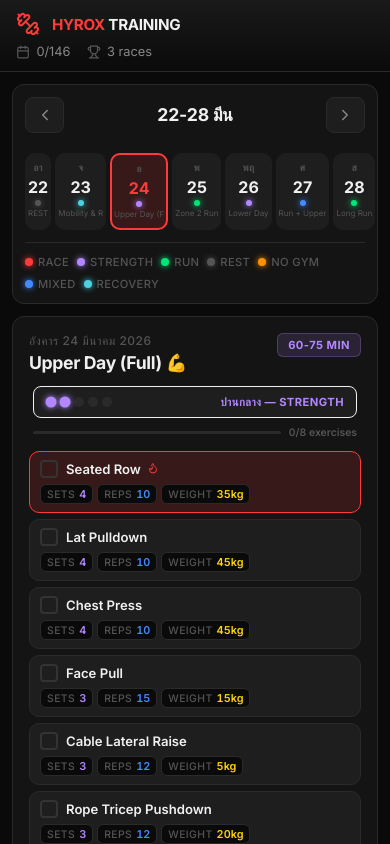
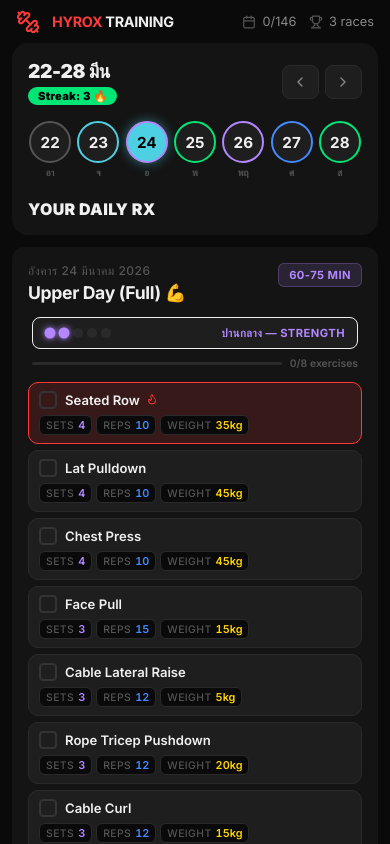
Before and after one commit to PiNocPie/hyrox-calendar, a React (Create React App) app: page / in a window 390 px wide. Shown: the top 844 px of the page. Built offline with nearby package versions, Linux system fonts and the light colour scheme; a web font is replaced by a local one.

Commit message:
Redesign mobile UI: circle week view, streak counter, daily RX style

```diff
--- a/src/App.css
+++ b/src/App.css
@@ -809,124 +809,190 @@ body {
   font-weight: 700;
 }
 
-/* ====== Week View (Mobile) ====== */
-.week-grid {
+/* ====== Mobile Date Header ====== */
+.mobile-date-header {
+  display: flex;
+  justify-content: space-between;
+  align-items: center;
+  margin-bottom: 1rem;
+}
+
+.mobile-date-info h2 {
+  font-size: 1.2rem;
+  font-weight: 800;
+  letter-spacing: -0.02em;
+}
+
+.streak-badge {
+  display: inline-block;
+  margin-top: 4px;
+  background: var(--success);
+  color: #000;
+  font-size: 0.7rem;
+  font-weight: 800;
+  padding: 2px 10px;
+  border-radius: 12px;
+  letter-spacing: 0.02em;
+}
+
+.mobile-nav {
+  display: flex;
+  gap: 6px;
+}
+
+.mobile-rx-label {
+  margin-top: 1.25rem;
+  font-size: 1rem;
+  font-weight: 800;
+  letter-spacing: 0.02em;
+  color: var(--text);
+}
+
+/* ====== Week Circles (Mobile) ====== */
+.week-circles {
   display: grid;
   grid-template-columns: repeat(7, 1fr);
   gap: 4px;
+  justify-items: center;
 }
 
-.week-day {
+.week-day-circle {
   display: flex;
   flex-direction: column;
   align-items: center;
-  gap: 3px;
-  padding: 8px 2px;
-  border-radius: 10px;
-  border: 1px solid transparent;
+  gap: 4px;
   cursor: pointer;
-  transition: all 0.15s;
-  position: relative;
-  min-height: 72px;
+  -webkit-tap-highlight-color: transparent;
 }
 
-.week-day.has-workout {
+.week-day-circle:active .circle-ring {
+  transform: scale(0.9);
+}
+
+.circle-ring {
+  width: 42px;
+  height: 42px;
+  border-radius: 50%;
+  border: 2.5px solid var(--border);
+  display: flex;
+  align-items: center;
+  justify-content: center;
+  position: relative;
+  transition: all 0.15s;
   background: var(--bg-elevated);
 }
 
-.week-day.has-workout:active {
-  transform: scale(0.95);
+.circle-number {
+  font-size: 0.95rem;
+  font-weight: 700;
+  color: var(--text);
 }
 
-.week-day.selected {
-  border-color: var(--accent) !important;
-  background: var(--accent-dim) !important;
-}
-
-.week-day.today {
-  border: 2px solid var(--accent);
-}
-
-.week-day.completed {
-  background: var(--success-dim);
-}
-
-.week-day-label {
+.circle-label {
   font-size: 0.6rem;
   color: var(--text-muted);
   font-weight: 600;
   text-transform: uppercase;
-  letter-spacing: 0.03em;
 }
 
-.week-day-number {
-  font-size: 1rem;
-  font-weight: 700;
-  color: var(--text);
+/* Selected = bright filled circle */
+.week-day-circle.selected .circle-ring {
+  background: var(--accent);
+  border-color: var(--accent);
+  box-shadow: 0 0 12px rgba(255, 58, 58, 0.4);
 }
 
-.week-day.today .week-day-number {
-  color: var(--accent);
+.week-day-circle.selected .circle-number {
+  color: #fff;
 }
 
-.week-day.completed .week-day-number {
+/* Today = bright border */
+.week-day-circle.today .circle-ring {
+  border-color: #4dd0e1;
+  background: rgba(77, 208, 225, 0.15);
+}
+
+.week-day-circle.today .circle-number {
+  color: #4dd0e1;
+}
+
+.week-day-circle.today.selected .circle-ring {
+  background: #4dd0e1;
+  border-color: #4dd0e1;
+  box-shadow: 0 0 12px rgba(77, 208, 225, 0.5);
+}
+
+.week-day-circle.today.selected .circle-number {
+  color: #000;
+}
+
+/* Completed = green check */
+.week-day-circle.completed .circle-ring {
+  border-color: var(--success);
+  background: var(--success-dim);
+}
+
+.week-day-circle.completed .circle-number {
   color: var(--success);
 }
 
-.week-day-dot {
-  width: 6px;
-  height: 6px;
+.circle-check {
+  position: absolute;
+  top: -3px;
+  right: -3px;
+  color: #000;
+  background: var(--success);
   border-radius: 50%;
-  box-shadow: 0 0 6px currentColor;
+  padding: 1px;
 }
 
-.week-day-type {
-  font-size: 0.5rem;
-  color: var(--text-muted);
-  text-align: center;
-  line-height: 1.2;
-  max-width: 100%;
-  overflow: hidden;
-  text-overflow: ellipsis;
-  white-space: nowrap;
+/* Missed = red X */
+.week-day-circle.missed .circle-ring {
+  border-color: var(--accent);
+  background: var(--accent-dim);
 }
 
-.week-day-check {
+.circle-x {
   position: absolute;
-  top: 2px;
-  right: 2px;
-  color: var(--success);
-  filter: drop-shadow(0 0 3px rgba(0, 230, 118, 0.5));
+  top: -5px;
+  right: -2px;
+  color: var(--accent);
+  font-size: 0.75rem;
+  font-weight: 900;
+  line-height: 1;
 }
 
 /* ====== Mobile ====== */
-@media (max-width: 600px) {
+@media (max-width: 700px) {
   .header {
-    padding: 0.75rem 1rem;
+    padding: 0.6rem 1rem;
+    background: var(--bg);
+    border-bottom: none;
   }
 
   .header-content {
-    flex-direction: column;
-    align-items: flex-start;
-    gap: 0.5rem;
+    flex-direction: row;
+    align-items: center;
   }
 
   .logo h1 {
-    font-size: 0.95rem;
+    font-size: 0.9rem;
   }
 
   .stats {
-    gap: 1rem;
+    gap: 0.75rem;
   }
 
   .main {
-    padding: 0.75rem;
-    gap: 0.75rem;
+    padding: 0 0.75rem 0.75rem;
+    gap: 0;
   }
 
   .calendar-container {
-    padding: 0.75rem;
-    border-radius: 12px;
+    padding: 1rem;
+    border-radius: 16px;
+    border: none;
+    background: var(--bg-card);
   }
 
   .monthly-goals,
@@ -935,9 +1001,17 @@ body {
   }
 
   .legend {
-    gap: 0.5rem;
+    display: none;
+  }
+
+  .workout-detail {
+    border: none;
+    border-radius: 16px;
     margin-top: 0.75rem;
-    padding-top: 0.75rem;
+  }
+
+  .footer {
+    display: none;
   }
 
   .calendar-day {
--- a/src/App.js
+++ b/src/App.js
@@ -307,6 +307,21 @@ function App() {
   const selectedWorkout = workouts[selectedDate];
   const intensity = useMemo(() => getIntensity(selectedWorkout), [selectedWorkout]);
 
+  // Calculate streak
+  const streak = useMemo(() => {
+    let count = 0;
+    const d = new Date('2026-03-24T12:00:00');
+    while (true) {
+      d.setDate(d.getDate() - 1);
+      const ds = formatDateStr(d.getFullYear(), d.getMonth(), d.getDate());
+      const w = workouts[ds];
+      if (!w) break;
+      if (w.type === 'rest' || w.type === 'recovery') { count++; continue; }
+      if (completedWorkouts[ds]) { count++; } else { break; }
+    }
+    return count;
+  }, [completedWorkouts]);
+
   const parsedExercises = useMemo(() => {
     if (!selectedWorkout) return [];
     return selectedWorkout.content.split('\n').map((line, i) => parseExerciseLine(line, i));
@@ -327,24 +342,21 @@ function App() {
       const isSelected = dateStr === selectedDate;
       const isToday = dateStr === today;
       const isCompleted = completedWorkouts[dateStr];
+      const isPast = dateStr < today;
+      const isMissed = isPast && workout && !isCompleted && workout.type !== 'rest' && workout.type !== 'recovery';
 
       days.push(
         <div
           key={i}
-          className={`week-day ${workout ? 'has-workout' : ''} ${isSelected ? 'selected' : ''} ${isToday ? 'today' : ''} ${isCompleted ? 'completed' : ''}`}
+          className={`week-day-circle ${isSelected ? 'selected' : ''} ${isToday ? 'today' : ''} ${isCompleted ? 'completed' : ''} ${isMissed ? 'missed' : ''}`}
           onClick={() => { if (workout) setSelectedDate(dateStr); }}
         >
-          <span className="week-day-label">{thaiDaysShort[d.getDay()]}</span>
-          <span className="week-day-number">{d.getDate()}</span>
-          {workout && (
-            <div className="week-day-dot" style={{ backgroundColor: getWorkoutColor(workout.type), color: getWorkoutColor(workout.type) }} />
-          )}
-          {workout && (
-            <span className="week-day-type">
-              {workout.type === 'rest' ? 'REST' : workout.type === 'race' ? 'RACE' : workout.title.replace(/[🏆🔥🏠💪🛌]/g, '').trim().substring(0, 12)}
-            </span>
-          )}
-          {isCompleted && <Check className="week-day-check" size={10} />}
+          <div className="circle-ring" style={workout ? { borderColor: getWorkoutColor(workout.type) } : {}}>
+            <span className="circle-number">{d.getDate()}</span>
+            {isMissed && <span className="circle-x">×</span>}
+            {isCompleted && <Check className="circle-check" size={12} />}
+          </div>
+          <span className="circle-label">{thaiDaysShort[d.getDay()]}</span>
         </div>
       );
     }
@@ -434,18 +446,26 @@ function App() {
         <div className="calendar-container">
           {isMobile ? (
             <>
-              <div className="calendar-header">
-                <button onClick={() => changeWeek(-1)} className="nav-btn">
-                  <ChevronLeft size={18} />
-                </button>
-                <h2>{weekLabel}</h2>
-                <button onClick={() => changeWeek(1)} className="nav-btn">
-                  <ChevronRight size={18} />
-                </button>
+              <div className="mobile-date-header">
+                <div className="mobile-date-info">
+                  <h2>{weekLabel}</h2>
+                  <span className="streak-badge">Streak: {streak} 🔥</span>
+                </div>
+                <div className="mobile-nav">
+                  <button onClick={() => changeWeek(-1)} className="nav-btn">
+                    <ChevronLeft size={16} />
+                  </button>
+                  <button onClick={() => changeWeek(1)} className="nav-btn">
+                    <ChevronRight size={16} />
+                  </button>
+                </div>
               </div>
-              <div className="week-grid">
+              <div className="week-circles">
                 {renderWeekView()}
               </div>
+              {selectedWorkout && (
+                <div className="mobile-rx-label">YOUR DAILY RX</div>
+              )}
             </>
           ) : (
             <>
```
